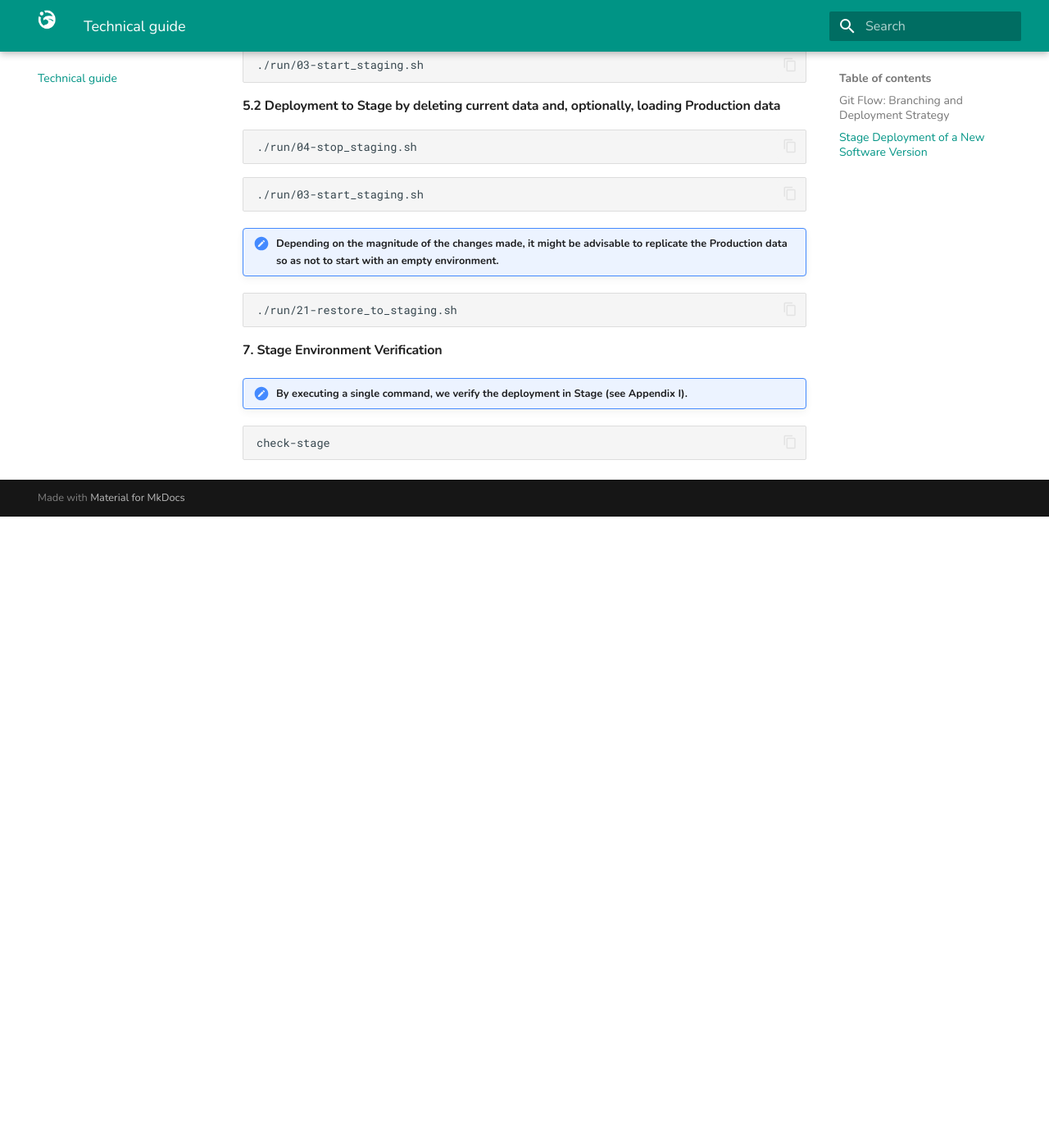
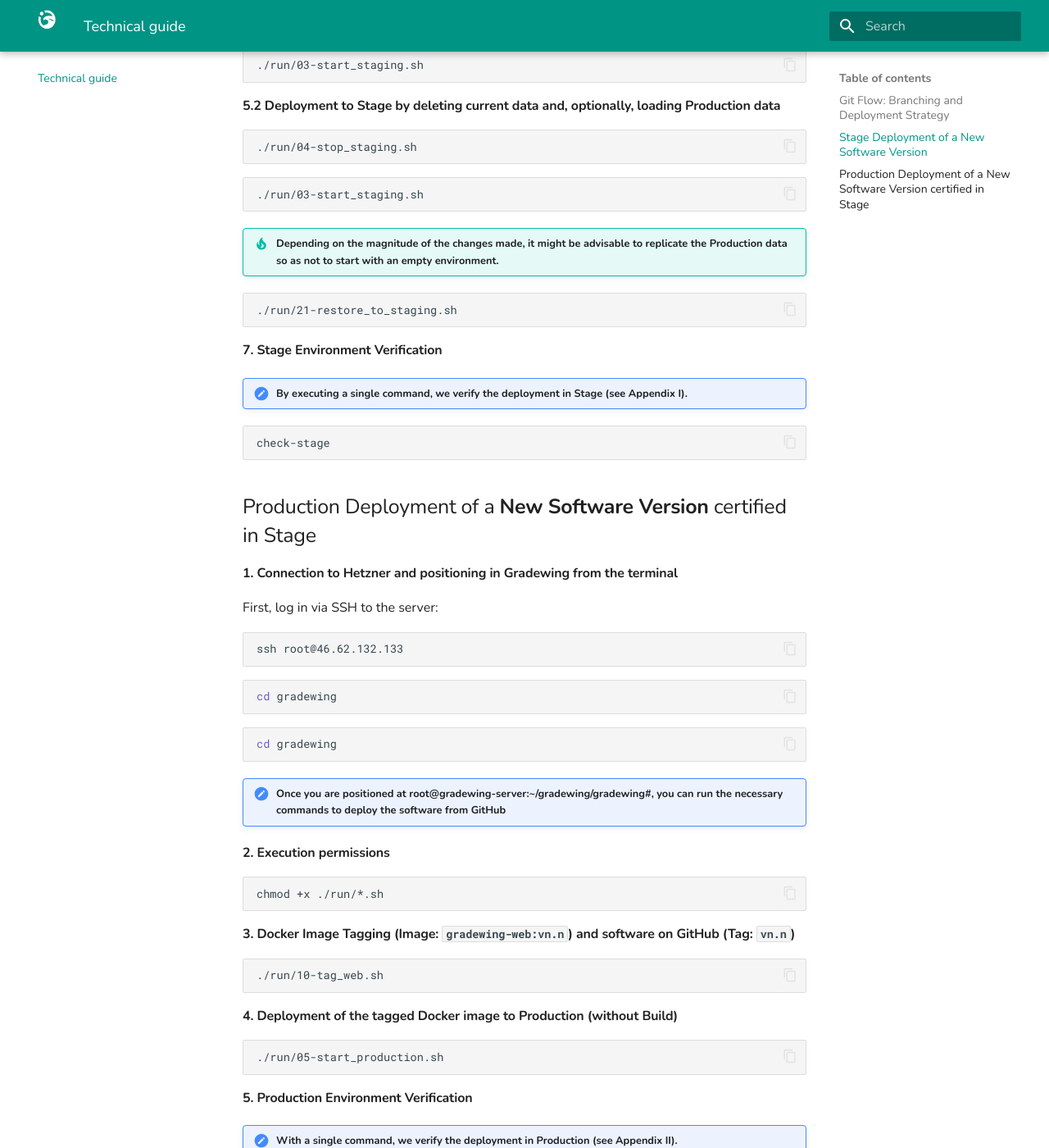
Before and after one commit to pablopenlop/gradewing_guide, an MkDocs documentation site: the page built from docs/other.md, in a window 1280 px wide and 1400 px high, scrolled down 2914 px. Shown: the whole window at 82% size. Built offline with MkDocs 1.6.1 and Material for MkDocs 9.7.7, drawn with Linux system fonts in a browser that asks for light colours; before the commit the page ends 3544 px from its top, so only the background shows below that; some of the changed text lies outside the part shown.

Commit message:
Update other.md

````diff
--- a/docs/other.md
+++ b/docs/other.md
@@ -101,3 +101,85 @@ chmod +x ./run/*.sh
 ```bash
 check-stage
 ```
+
+## Production Deployment of a **New Software Version** certified in Stage
+
+
+#### 1. Connection to Hetzner and positioning in Gradewing from the terminal
+
+First, log in via SSH to the server:
+```bash
+ssh root@46.62.132.133
+```
+```bash
+cd gradewing
+```
+```bash
+cd gradewing
+```
+!!! note "Once you are positioned at root@gradewing-server:~/gradewing/gradewing#, you can run the necessary commands to deploy the software from GitHub"
+
+#### 2. Execution permissions
+
+```bash
+chmod +x ./run/*.sh
+```
+
+#### 3. Docker Image Tagging (Image: `gradewing-web:vn.n`) and software on GitHub (Tag: `vn.n`)
+
+```bash
+./run/10-tag_web.sh
+```
+
+#### 4. Deployment of the tagged Docker image to Production (without Build)
+
+```bash
+./run/05-start_production.sh
+```
+
+#### 5. Production Environment Verification
+
+!!! note "With a single command, we verify the deployment in Production (see Appendix II)."
+
+```bash
+check-prod
+```
+
+#### 6. Merge into **main** from the **Release** branch, and deletion of said branch in Hetzner and GitHub
+
+```bash
+git fetch origin
+```
+```bash
+git checkout main
+```
+```bash
+git pull origin main
+```
+```bash
+git merge Release
+```
+```bash
+git diff main..origin/Release
+```
+```bash
+git push origin main
+```
+```bash
+git diff origin/main..origin/Release
+```
+```bash
+git log main..origin/dev --oneline
+```
+```bash
+git branch -d Release
+```
+```bash
+git push origin --delete Release
+```
+
+#### 7. Verification of branch status in Hetzner and GitHub
+
+```bash
+git branch -a
+```
````
Also changed, not shown: other parts of docs/other.md (+1 -1 lines).
